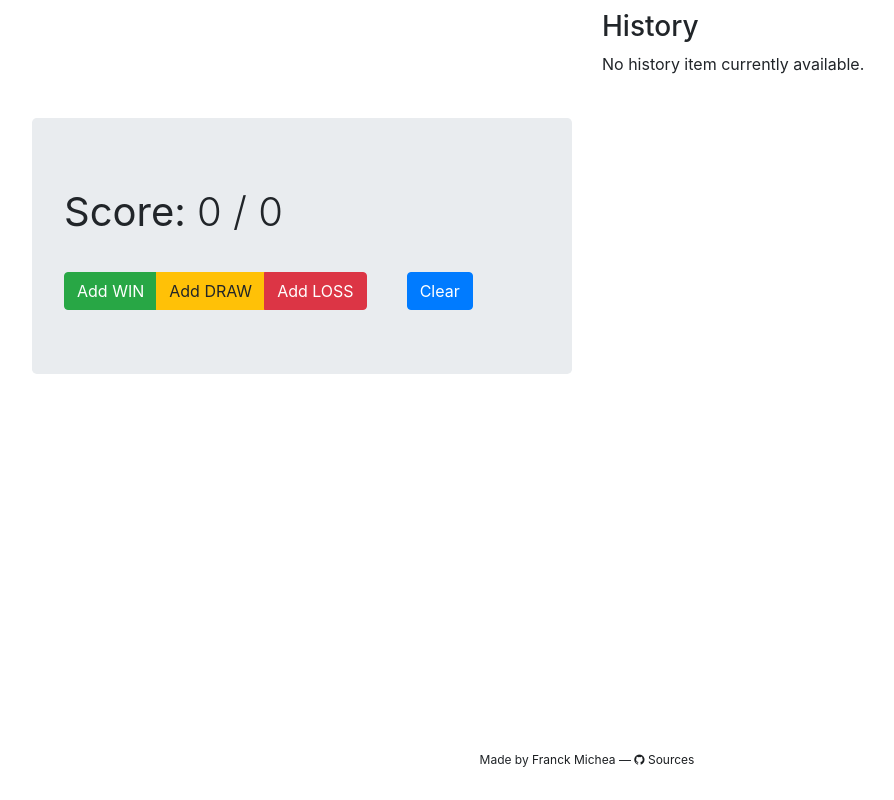
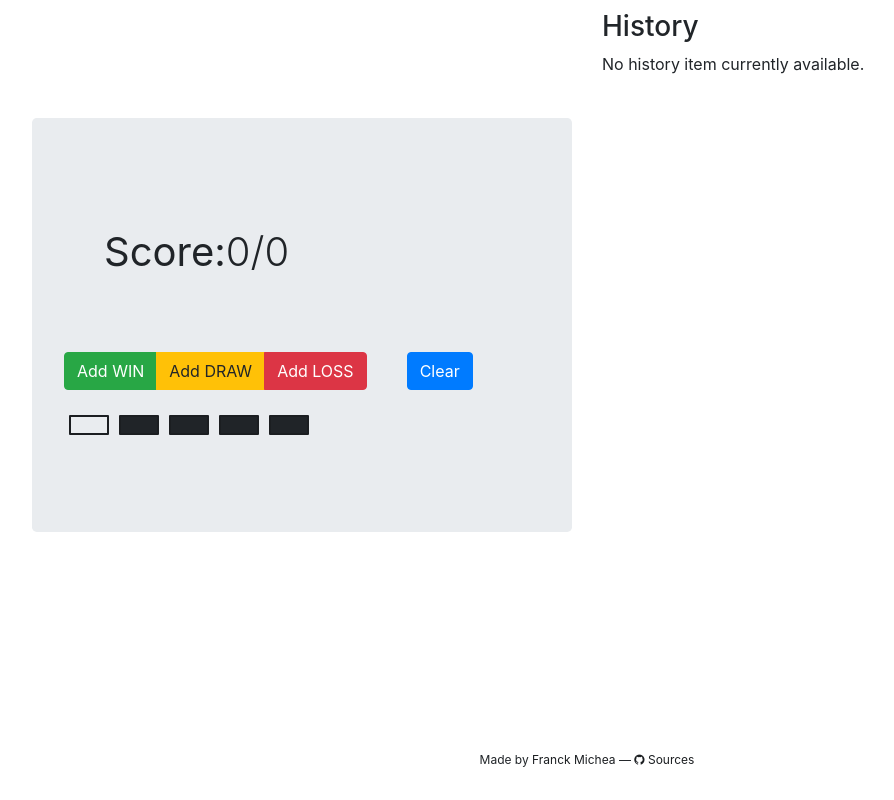
Before and after one commit to fmichea/chess-score-tracker, a React (Create React App) app: page / in a window 1280 px wide. Shown: the whole page, without its empty margins (53-947 px from the left). Built offline with nearby package versions, Linux system fonts and the light colour scheme.

Commit message:
Add a way to change the colors of each item to allow make it blend into a stream.

```diff
--- a/package.json
+++ b/package.json
@@ -11,6 +11,7 @@
     "moment": "^2.24.0",
     "prop-types": "^15.7.2",
     "react": "^16.8.6",
+    "react-color": "^2.17.3",
     "react-dom": "^16.8.6",
     "react-redux": "^7.0.2",
     "react-scripts": "3.0.0",
--- /dev/null
+++ b/src/components/ColorPicker.jsx
@@ -0,0 +1,63 @@
+import React, {PureComponent} from "react";
+import * as PropTypes from "prop-types";
+import {SketchPicker} from "react-color";
+import {connect} from "react-redux";
+import {getColorByColorID} from "../state/readers/colors";
+import {changeColor} from "../state/actions/colors";
+
+class ColorPickerInner extends PureComponent {
+    static propTypes = {
+        colorID: PropTypes.string.isRequired,
+        color: PropTypes.string.isRequired,
+    };
+
+    constructor(props) {
+        super(props);
+
+        this.state = {
+            visible: false,
+        }
+    }
+
+    handlePickerClick = () => {
+        this.setState({visible: !this.state.visible});
+    };
+
+    handleClose = () => {
+        this.setState({visible: false});
+    };
+
+    handleChange = (color) => {
+        this.props.dispatch(changeColor(this.props.colorID, color.hex))
+    };
+
+    render() {
+        const buttonStyle = {backgroundColor: this.props.color};
+
+        let popover = null;
+        if (this.state.visible) {
+            popover = <div className="color-picker-popover">
+                <div className="color-picker-cover" onClick={this.handleClose}/>
+                <SketchPicker color={this.props.color} onChange={this.handleChange}/>
+            </div>
+        }
+
+        return <React.Fragment>
+            <div
+                className="color-picker-button"
+                style={buttonStyle}
+                onClick={this.handlePickerClick}
+            />
+
+            {popover}
+        </React.Fragment>
+    }
+}
+
+const mapStateToProps = (state, ownProps) => {
+    return {
+        color: getColorByColorID(state, ownProps.colorID),
+    }
+};
+
+export const ColorPicker = connect(mapStateToProps)(ColorPickerInner);
--- a/src/components/MainLayout.jsx
+++ b/src/components/MainLayout.jsx
@@ -3,6 +3,7 @@ import {Col, Container, Jumbotron, Row} from "reactstrap";
 import {ScoreDisplay} from "./ScoreDisplay";
 import {ScoreChangeButtonBar} from "./ScoreChangeButtonBar";
 import {ScoreHistory} from "./ScoreHistory";
+import {ScoreColorPickers} from "./ScoreColorPickers";
 
 export class MainLayout extends PureComponent {
     render() {
@@ -13,6 +14,8 @@ export class MainLayout extends PureComponent {
                         <div id="score_display" className="lead"><ScoreDisplay/></div>
 
                         <div className="lead"><ScoreChangeButtonBar /></div>
+
+                        <div className="lead"><ScoreColorPickers /></div>
                     </Jumbotron>
                 </Col>
 
--- /dev/null
+++ b/src/components/ScoreColorPickers.jsx
@@ -0,0 +1,20 @@
+import React, {PureComponent} from "react";
+import {ColorPicker} from "./ColorPicker";
+import {
+    SCORE_BACKGROUND_COLOR_ID,
+    SCORE_PLAYER_COLOR_ID,
+    SCORE_SLASH_COLOR_ID,
+    SCORE_TEXT_COLOR_ID, SCORE_TOTAL_COLOR_ID
+} from "../state/constants/colors";
+
+export class ScoreColorPickers extends PureComponent {
+    render() {
+        return <div className="color-pickers">
+            <ColorPicker colorID={SCORE_BACKGROUND_COLOR_ID} />
+            <ColorPicker colorID={SCORE_TEXT_COLOR_ID} />
+            <ColorPicker colorID={SCORE_PLAYER_COLOR_ID} />
+            <ColorPicker colorID={SCORE_SLASH_COLOR_ID} />
+            <ColorPicker colorID={SCORE_TOTAL_COLOR_ID} />
+        </div>
+    }
+}
--- a/src/components/ScoreDisplay.jsx
+++ b/src/components/ScoreDisplay.jsx
@@ -2,18 +2,43 @@ import React, {PureComponent} from "react";
 import {connect} from "react-redux";
 import {getPlayerScore, getTotalGames} from "../state/readers/score";
 import * as PropTypes from "prop-types";
+import {ColorPicker} from "./ColorPicker";
+import {getColorByColorID} from "../state/readers/colors";
+import {
+    SCORE_BACKGROUND_COLOR_ID,
+    SCORE_PLAYER_COLOR_ID,
+    SCORE_SLASH_COLOR_ID,
+    SCORE_TEXT_COLOR_ID, SCORE_TOTAL_COLOR_ID
+} from "../state/constants/colors";
 
 class ScoreDisplayInner extends PureComponent {
     static propTypes = {
         playerScore: PropTypes.number.isRequired,
         totalGames: PropTypes.number.isRequired,
+
+        scoreBackgroundColor: PropTypes.string.isRequired,
+        scoreTextColor: PropTypes.string.isRequired,
+        scorePlayerColor: PropTypes.string.isRequired,
+        scoreSlashColor: PropTypes.string.isRequired,
+        scoreTotalColor: PropTypes.string.isRequired,
     };
 
     render() {
         const {playerScore, totalGames} = this.props;
 
-        return <div id="score">
-            <strong>Score:</strong> {playerScore} / {totalGames}
+        const styles = {
+            overall: {backgroundColor: this.props.scoreBackgroundColor},
+            scoreText: {color: this.props.scoreTextColor},
+            scorePlayer: {color: this.props.scorePlayerColor},
+            scoreSlash: {color: this.props.scoreSlashColor},
+            scoreTotal: {color: this.props.scoreTotalColor},
+        };
+
+        return <div id="score" style={styles.overall}>
+            <strong style={styles.scoreText}>Score:</strong>
+            <span style={styles.scorePlayer}>{playerScore}</span>
+            <span  style={styles.scoreSlash}>/</span>
+            <span style={styles.scoreTotal}>{totalGames}</span>
         </div>
     }
 }
@@ -22,6 +47,12 @@ export const mapStateToProps = (state) => {
     return {
         playerScore: getPlayerScore(state),
         totalGames: getTotalGames(state),
+
+        scoreBackgroundColor: getColorByColorID(state, SCORE_BACKGROUND_COLOR_ID),
+        scoreTextColor: getColorByColorID(state, SCORE_TEXT_COLOR_ID),
+        scorePlayerColor: getColorByColorID(state, SCORE_PLAYER_COLOR_ID),
+        scoreSlashColor: getColorByColorID(state, SCORE_SLASH_COLOR_ID),
+        scoreTotalColor: getColorByColorID(state, SCORE_TOTAL_COLOR_ID),
     }
 };
 
--- a/src/index.css
+++ b/src/index.css
@@ -15,6 +15,7 @@
 
 #score {
   font-size: 2em;
+  padding: 1em;
 }
 
 #score_history {
@@ -58,3 +59,29 @@
 .discreet-link {
   color: #1b1e21;
 }
+
+.color-pickers {
+  padding: 1em 0em;
+}
+
+.color-picker-button {
+  border: #1b1e21 solid 2px;
+  width: 2em;
+  height: 1em;
+  display: inline-block;
+  border-radius: 1px;
+  margin: 5px;
+}
+
+.color-picker-popover {
+  position: absolute;
+  z-index: 2;
+}
+
+.color-picker-cover {
+  position: fixed;
+  top: 0px;
+  bottom: 0px;
+  right: 0px;
+  left: 0px;
+}
--- /dev/null
+++ b/src/state/actions/colors.jsx
@@ -0,0 +1,9 @@
+import {CHANGE_COLOR} from "../constants/colors";
+
+export const changeColor = (colorID, color) => {
+    return {
+        type: CHANGE_COLOR,
+        colorID,
+        color,
+    }
+};
--- /dev/null
+++ b/src/state/constants/colors.jsx
@@ -0,0 +1,7 @@
+export const CHANGE_COLOR = 'CHANGE_COLOR';
+
+export const SCORE_BACKGROUND_COLOR_ID = 'SCORE_BACKGROUND_COLOR_ID';
+export const SCORE_TEXT_COLOR_ID = 'SCORE_TEXT_COLOR_ID';
+export const SCORE_PLAYER_COLOR_ID = 'SCORE_PLAYER_COLOR_ID';
+export const SCORE_SLASH_COLOR_ID = 'SCORE_SLASH_COLOR_ID';
+export const SCORE_TOTAL_COLOR_ID = 'SCORE_TOTAL_COLOR_ID';
--- /dev/null
+++ b/src/state/readers/colors.jsx
@@ -0,0 +1,5 @@
+import {pick} from "../../lib/pick";
+
+export const getColorByColorID = (state, colorID) => {
+    return pick(state.colors[colorID], {})
+}
--- /dev/null
+++ b/src/state/reducers/colors.jsx
@@ -0,0 +1,28 @@
+import {
+    CHANGE_COLOR,
+    SCORE_BACKGROUND_COLOR_ID,
+    SCORE_PLAYER_COLOR_ID,
+    SCORE_SLASH_COLOR_ID,
+    SCORE_TEXT_COLOR_ID, SCORE_TOTAL_COLOR_ID
+} from "../constants/colors";
+import update from "immutability-helper";
+
+const defaultState = {
+    [SCORE_BACKGROUND_COLOR_ID]: '#e9ecef',
+    [SCORE_TEXT_COLOR_ID]: '#202428',
+    [SCORE_PLAYER_COLOR_ID]: '#202428',
+    [SCORE_SLASH_COLOR_ID]: '#202428',
+    [SCORE_TOTAL_COLOR_ID]: '#202428',
+};
+
+export const colorReducer = (state = defaultState, action) => {
+    switch (action.type) {
+        case CHANGE_COLOR:
+            return update(state, {$merge: {
+                [action.colorID]: action.color,
+            }});
+
+        default:
+            return state;
+    }
+};
--- a/src/state/reducers/index.jsx
+++ b/src/state/reducers/index.jsx
@@ -1,6 +1,8 @@
 import {scoreReducer} from "./score";
 import {combineReducers} from "redux";
+import {colorReducer} from "./colors";
 
 export const reducers = combineReducers({
     score: scoreReducer,
+    colors: colorReducer,
 });
```
Also changed, not shown: 1 other file (tests, documents, lock files or other folders).
